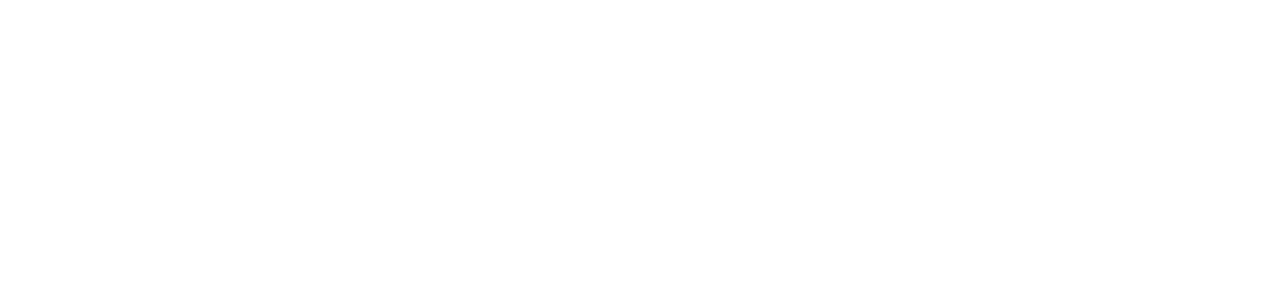
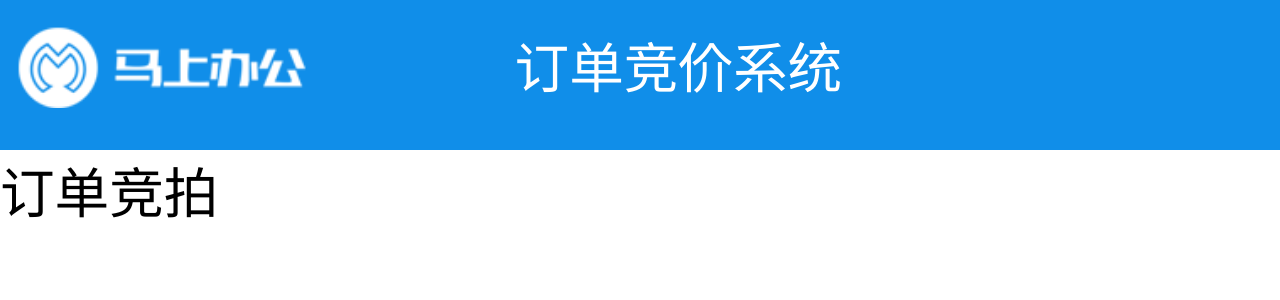
Before and after one commit to 1176944648/wap-crm, a Vue app: page /biddingindex/bidding in a window 1280 px wide. Shown: the top 300 px of the page. Built offline with nearby package versions, Linux system fonts and the light colour scheme.

Commit message:
优化竞拍页面层级

```diff
--- /dev/null
+++ b/src/pages/bidding/index.vue
@@ -0,0 +1,17 @@
+<template>
+  <div>
+    <Header title="订单竞价系统" />
+    <router-view></router-view>
+  </div>
+</template>
+
+<script>
+import Header from "../../components/header/Header.vue";
+export default {
+  components: {
+    Header
+  }
+};
+</script>
+
+<style lang="stylus" scoped></style>
--- a/src/pages/bidding/orderList/list.vue
+++ b/src/pages/bidding/orderList/list.vue
@@ -1,16 +1,13 @@
 <template>
   <div>
-    <Header title="订单竞价系统"/>
     <div>空状态/列表</div>
   </div>
 </template>
 
 <script>
-import Header from "../../../components/header/Header.vue";
+
 export default {
-  components: {
-    Header
-  }
+
 };
 </script>
 
--- a/src/router/routes.js
+++ b/src/router/routes.js
@@ -41,26 +41,30 @@ const router = [{
     path: "/search",
     name: "search",
     component: () => import("../pages/customerList/search/search.vue"),
-},
-{
-    path: "/orderlist",//竞拍订单列表
+},{
+    path : "/biddingindex",//竞拍首页
+    component : ()=>import("../pages/bidding/index.vue"),
+    children : [{
+        path: "orderlist",//竞拍订单列表
         component: () => import("../pages/bidding/orderList/list.vue")
     },
     {
-    path: "/bidding",//订单竞拍/竞速
+        path: "bidding",//订单竞拍/竞速
         component: () => import("../pages/bidding/auction/biddingStage.vue"),
     },
     {
-    path: "/bidding/succeed",//竞拍成功
+        path: "bidding/succeed",//竞拍成功
         component: () => import("../pages/bidding/auction/succeed/succeed.vue"),
     },
     {
-    path: "/bidding/defeated",//竞拍失败
+        path: "bidding/defeated",//竞拍失败
         component: () => import("../pages/bidding/auction/defeated/defeated.vue"),
     },
     {
-    path: "/bidding/abortive",//流拍
+        path: "bidding/abortive",//流拍
         component: () => import("../pages/bidding/auction/abortive/abortive.vue"),
+    }],
+    redirect: "/biddingindex/orderlist",
 },
 {
     path: "/Details",
```
Lines whose indentation alone changed are shown as unchanged.
